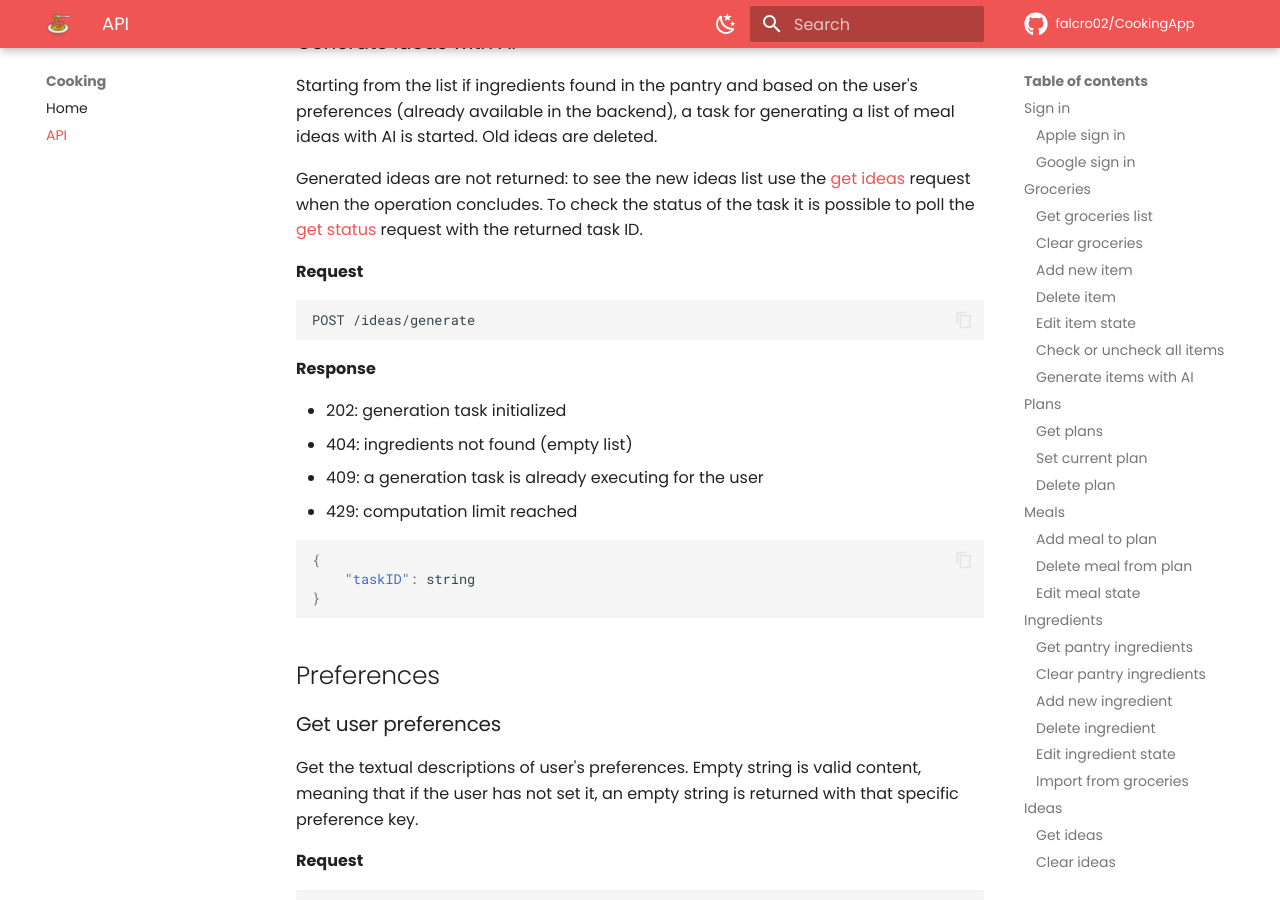
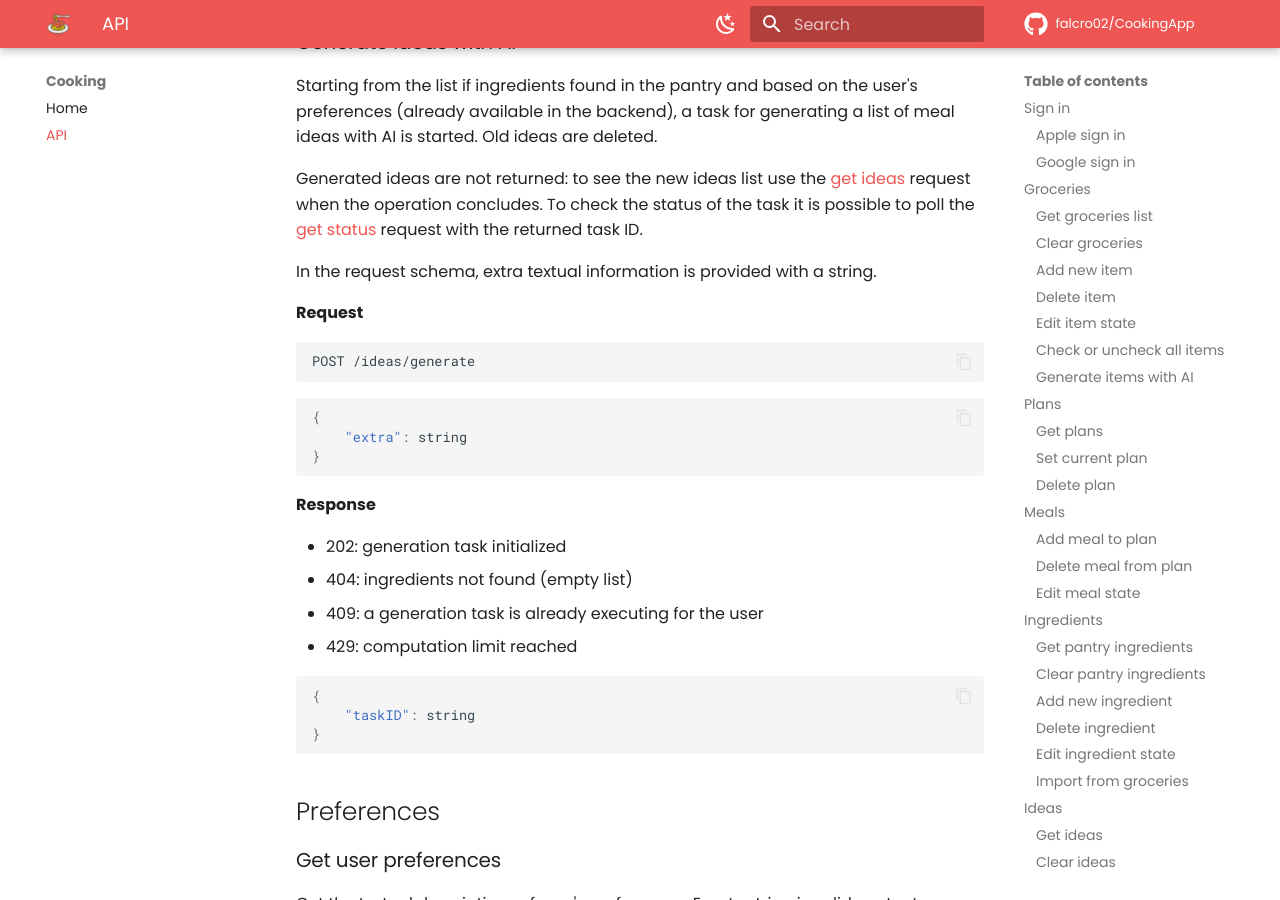
Before and after one commit to falcro02/CookingApp, an MkDocs documentation site: the page built from docs/api.md, in a window 1280 px wide and 900 px high, scrolled down 12965 px. Built offline with MkDocs 1.6.1 and Material for MkDocs 9.7.7, drawn with Linux system fonts in a browser that asks for light colours; comment, search, counter and statistics services are not loaded.

Commit message:
docs(api): added extra textual info in generate ideas with ai

````diff
--- a/docs/api.md
+++ b/docs/api.md
@@ -655,10 +655,18 @@ Generated ideas are not returned: to see the new ideas list use the
 To check the status of the task it is possible to poll the
 [get status](#get-task-status) request with the returned task ID.
 
+In the request schema, extra textual information is provided with a string.
+
 **Request**
 
 ```text
 POST /ideas/generate
+```
+
+```json
+{
+    "extra": string
+}
 ```
 
 **Response**
````
